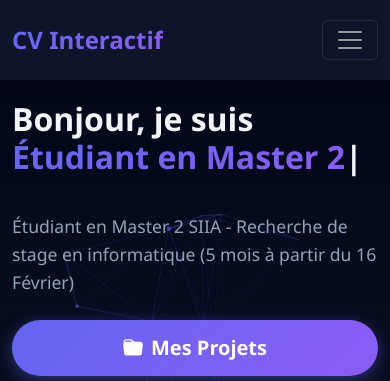
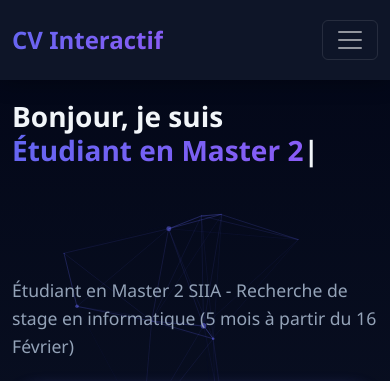
Before and after one commit to lefaucheuraxel/lefaucheuraxel.github.io, a plain HTML site: page index.html in a window 390 px wide. Shown: the top 381 px of the page. Drawn offline with nearby package versions, Linux system fonts and the light colour scheme.

Commit message:
probleme telephone

```diff
--- a/styles.css
+++ b/styles.css
@@ -1056,7 +1056,7 @@ body {
 @media (max-width: 768px) {
     .hero-section h1 {
         font-size: 2rem;
-        min-height: 6rem; /* Hauteur fixe ajustée pour mobile (texte sur plusieurs lignes) */
+        min-height: 9rem; /* Hauteur fixe pour 3 lignes de texte sur mobile */
     }
 
     .hero-section .lead {
@@ -1091,3 +1091,11 @@ body {
         font-size: 1.8rem;
     }
 }
+
+/* Très petits écrans (smartphones en mode portrait) */
+@media (max-width: 480px) {
+    .hero-section h1 {
+        font-size: 1.75rem;
+        min-height: 10rem; /* Hauteur encore plus grande pour les très petits écrans */
+    }
+}
```
